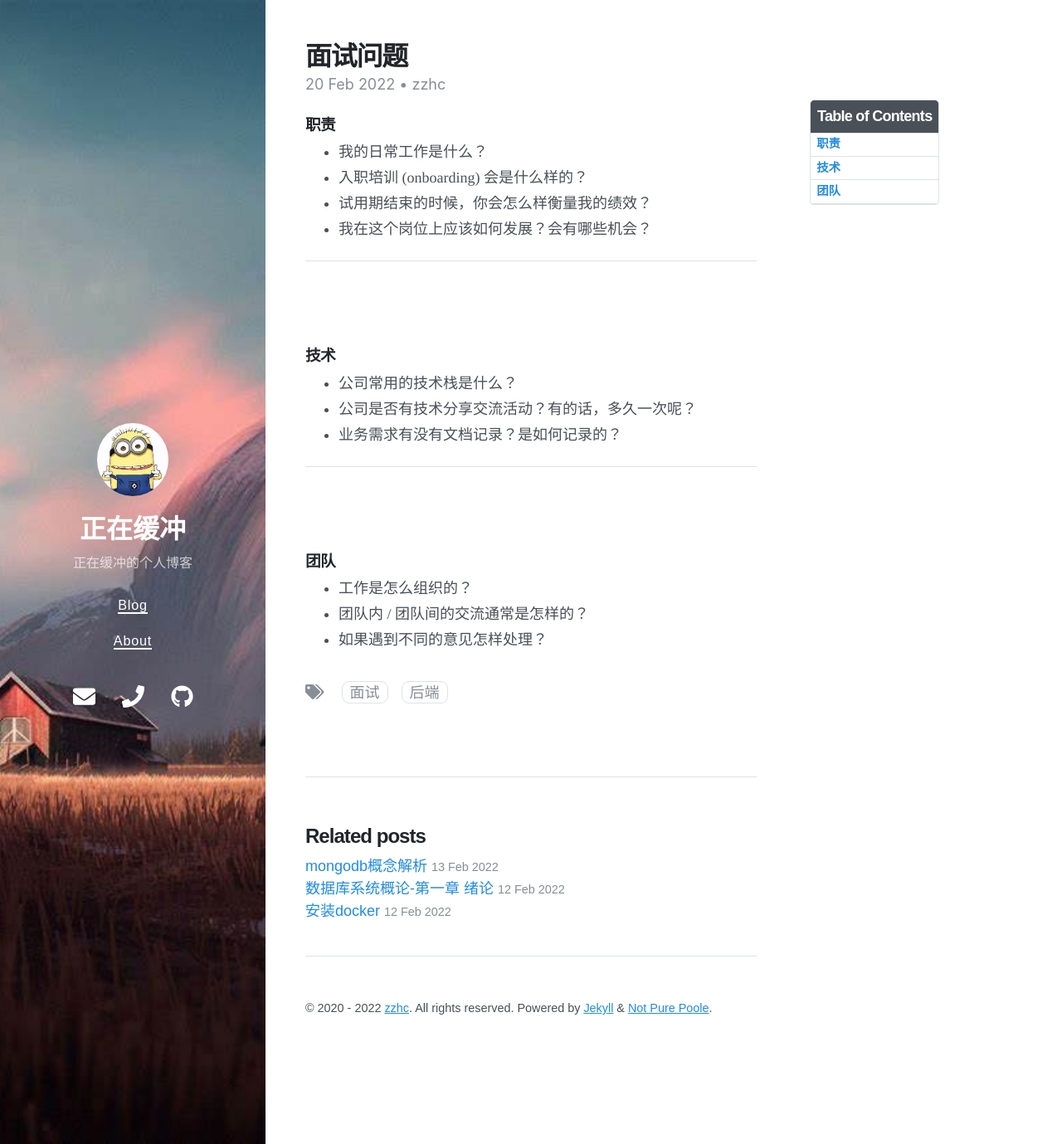
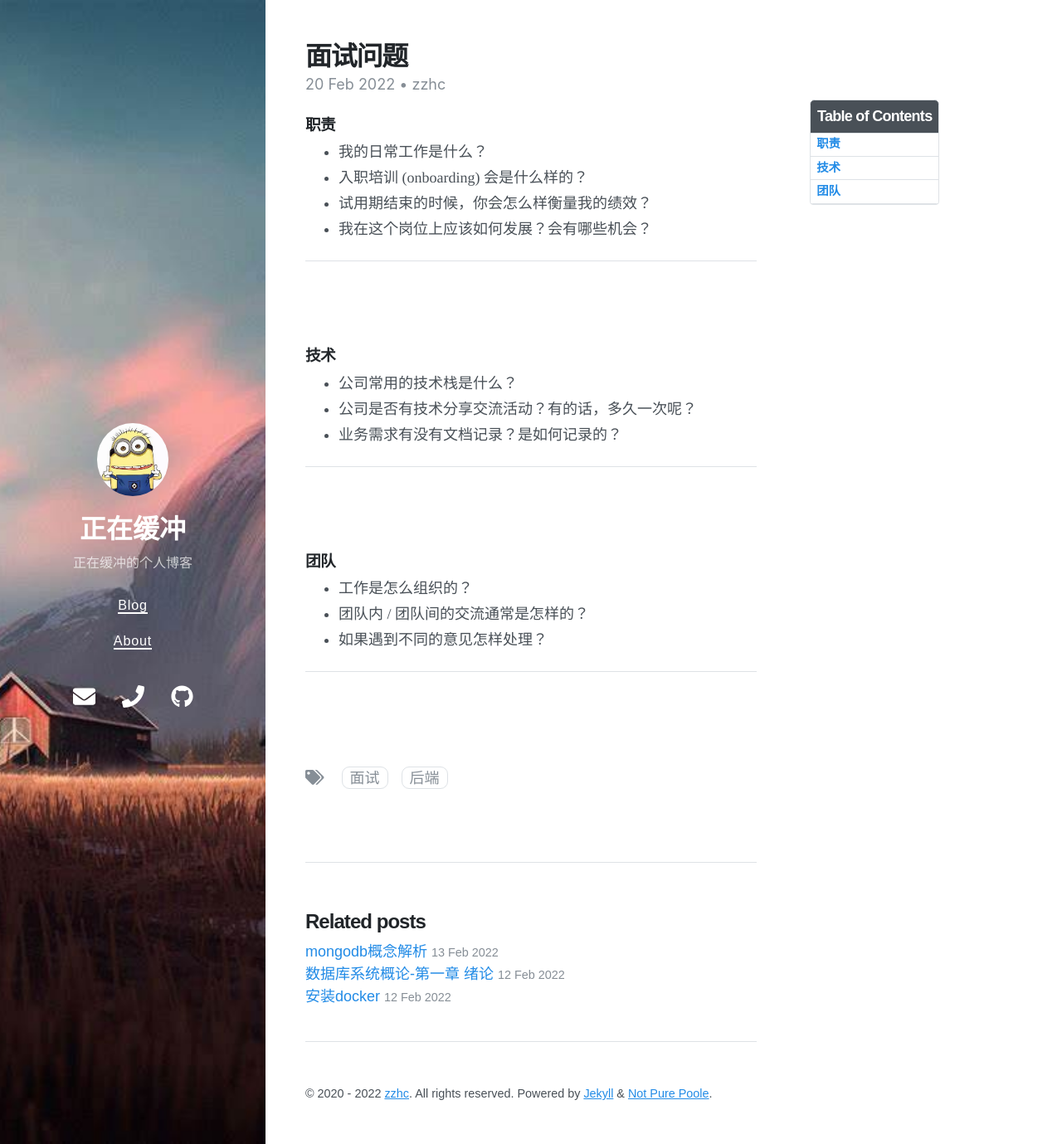
Before and after one commit to Zzhc3321/personal-blog.github.io, a Jekyll site: the page built from _posts/2022-02-20-面试问题.md, in a window 1280 px wide and 1379 px high. Shown: the whole window at 83% size. Built offline with Jekyll 4.4.1, drawn with Linux system fonts in a browser that asks for light colours; nearby versions of some CDN libraries.

Commit message:
修改文件: _posts/2022-02-20-面试问题.md

```diff
--- a/_posts/2022-02-20-面试问题.md
+++ b/_posts/2022-02-20-面试问题.md
@@ -35,3 +35,8 @@ author: zzhc
 - 工作是怎么组织的？
 - 团队内 / 团队间的交流通常是怎样的？
 - 如果遇到不同的意见怎样处理？
+
+
+***
+<br>
+<br>
```
